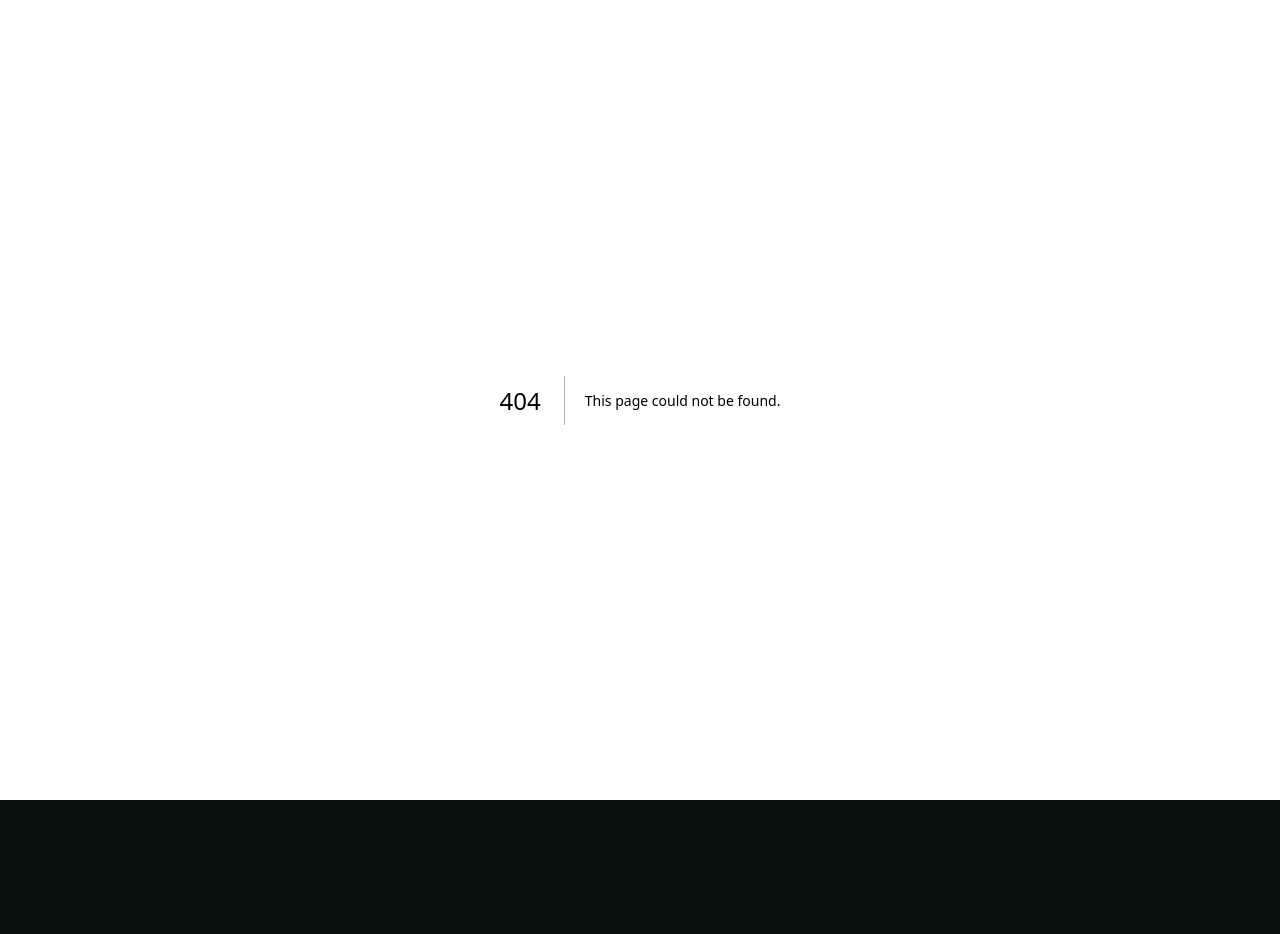
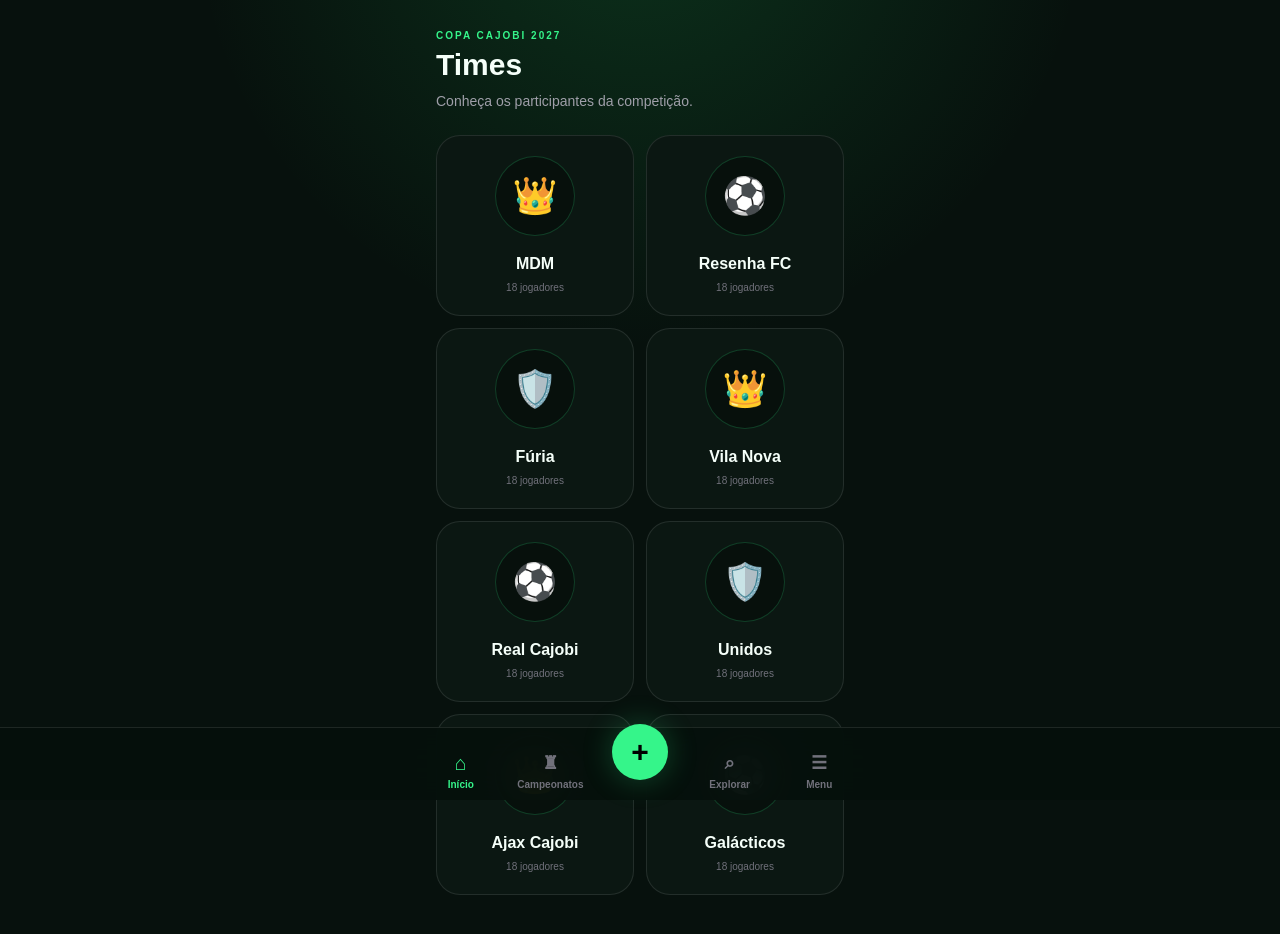
Before and after one commit to nicolascajobi-cell/copeiro-by-mdm, a Next.js app: page /times in a window 1280 px wide. Before the commit this address had no page. Shown: the top 934 px of the page. Before the commit the page ends 800 px from the top, so only its background shows below. Built offline with nearby package versions, Linux system fonts and the light colour scheme.

Commit message:
feat(showcase): app/times/page.tsx

```diff
--- /dev/null
+++ b/app/times/page.tsx
@@ -0,0 +1,3 @@
+import AppNav from "@/components/AppNav";
+const teams=["MDM","Resenha FC","Fúria","Vila Nova","Real Cajobi","Unidos","Ajax Cajobi","Galácticos"];
+export default function Times(){return <main className="min-h-screen pb-28"><div className="mx-auto max-w-md px-5 pt-7"><p className="text-[10px] font-black tracking-[.2em] text-[#35f58a]">COPA CAJOBI 2027</p><h1 className="mt-1 text-3xl font-black">Times</h1><p className="mt-2 text-sm text-zinc-400">Conheça os participantes da competição.</p><div className="mt-6 grid grid-cols-2 gap-3">{teams.map((t,i)=><div key={t} className="rounded-3xl border border-white/10 bg-[#0b1712] p-5 text-center"><div className="mx-auto grid h-20 w-20 place-items-center rounded-full border border-[#35f58a]/20 bg-black/30 text-4xl">{i%3===0?"👑":i%3===1?"⚽":"🛡️"}</div><b className="mt-4 block">{t}</b><span className="mt-1 block text-[10px] text-zinc-500">18 jogadores</span></div>)}</div></div><AppNav/></main>}
```
